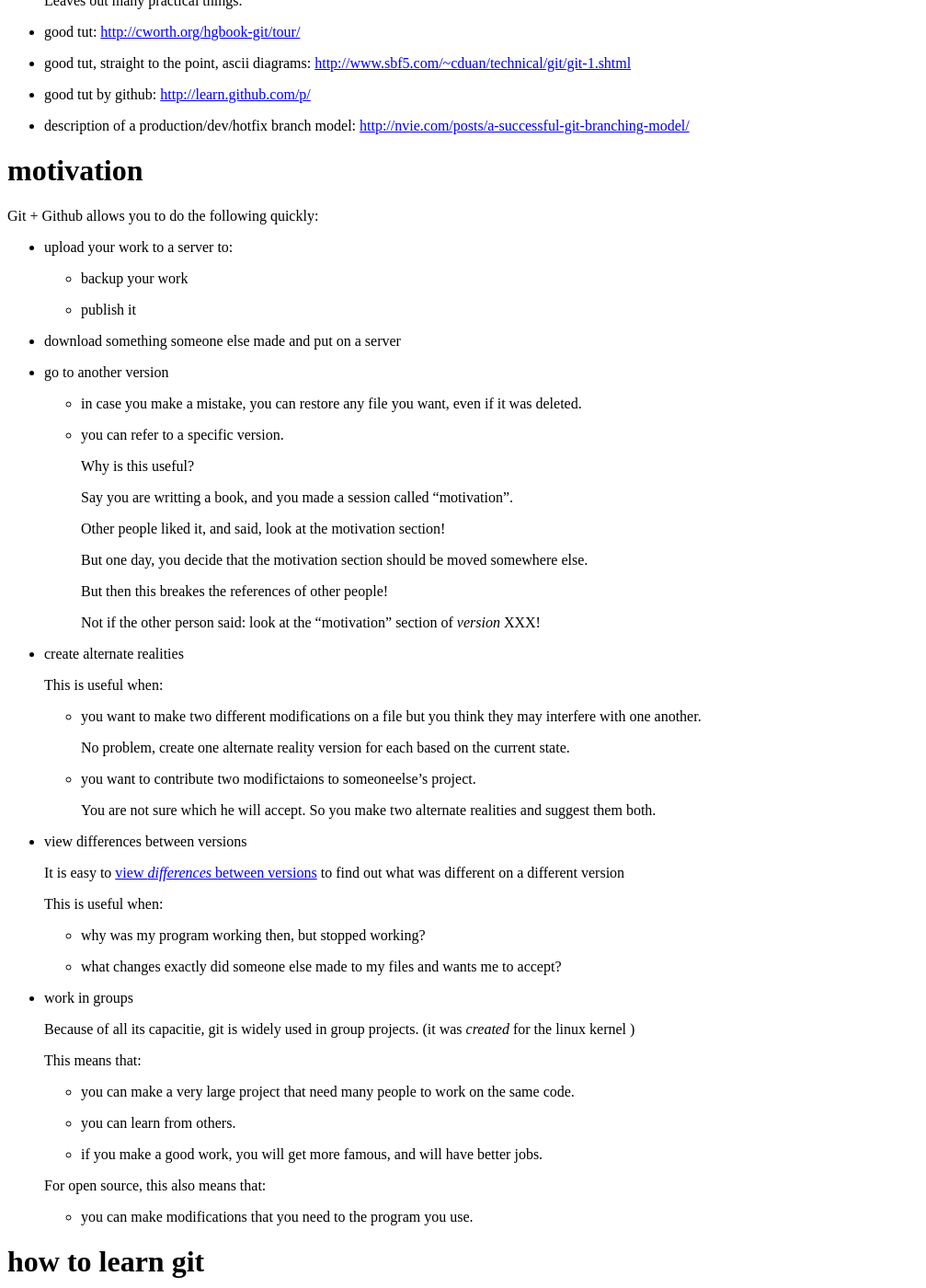
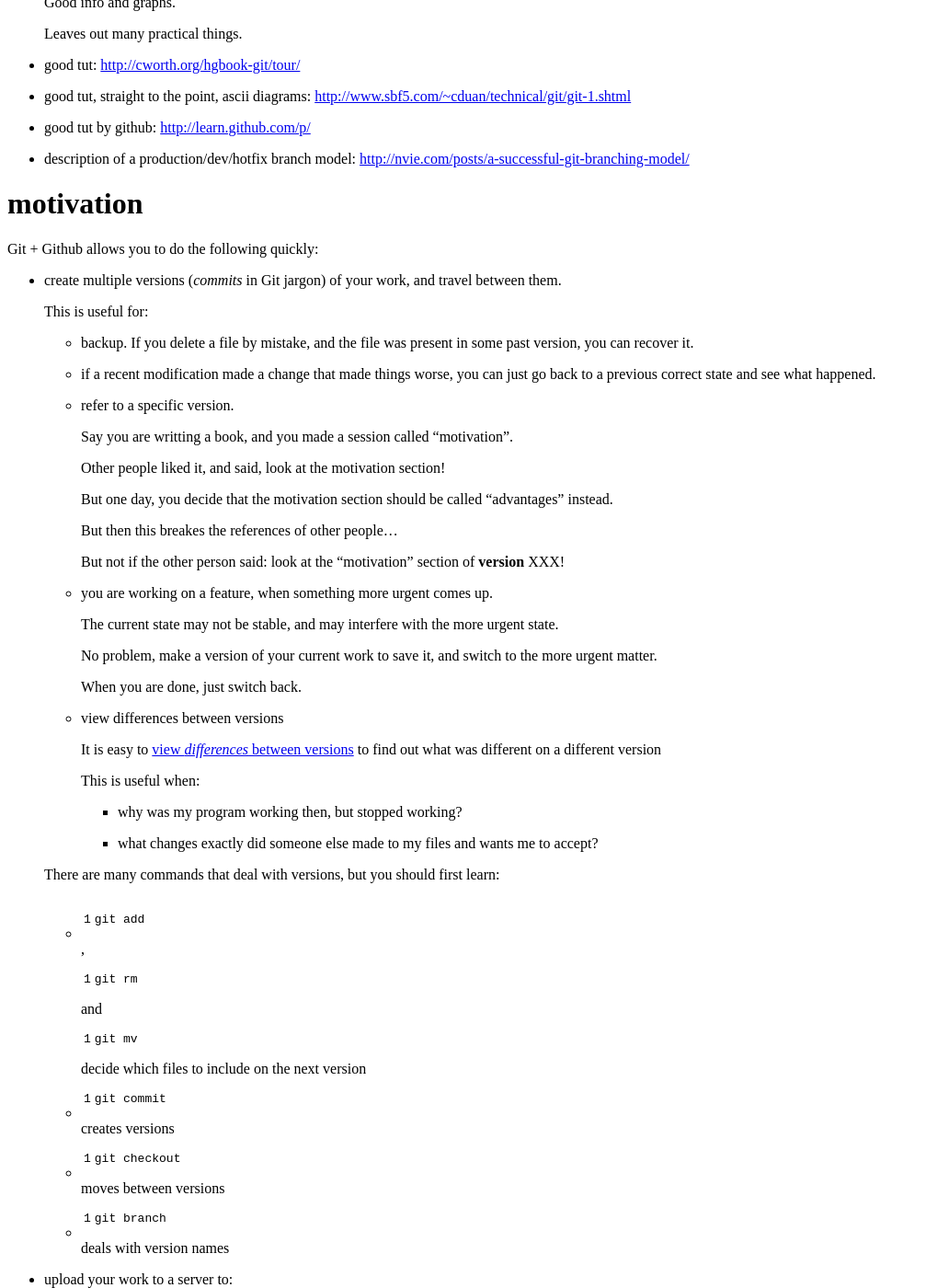
Before and after one commit to cirosantilli/git-tutorial, a Jekyll site: the page built from index.md, in a window 1280 px wide and 1400 px high, scrolled down 3401 px. Shown: the whole window at 92% size, without its empty margins (0-1007 px from the left). Built offline with Jekyll 4.4.1, drawn with Linux system fonts in a browser that asks for light colours; nearby versions of some CDN libraries; some of the changed text lies outside the part shown.

Commit message:
Improve motivation section

```diff
--- a/index.md
+++ b/index.md
@@ -27,57 +27,63 @@ Contributions are very welcome. BSD 3-clause license.
 
 Git + Github allows you to do the following quickly:
 
+- create multiple versions (*commits* in Git jargon) of your work, and travel between them.
+
+    This is useful for:
+
+    - backup. If you delete a file by mistake, and the file was present in some past version, you can recover it.
+
+    - if a recent modification made a change that made things worse, you can just go back to a previous correct state and see what happened.
+
+    - refer to a specific version.
+
+        Say you are writting a book, and you made a session called "motivation".
+
+        Other people liked it, and said, look at the motivation section!
+
+        But one day, you decide that the motivation section should be called "advantages" instead.
+
+        But then this breakes the references of other people...
+
+        But not if the other person said: look at the "motivation" section of **version** XXX!
+
+    - you are working on a feature, when something more urgent comes up.
+
+        The current state may not be stable, and may interfere with the more urgent state.
+
+        No problem, make a version of your current work to save it, and switch to the more urgent matter.
+
+        When you are done, just switch back.
+
+    - view differences between versions
+
+        It is easy to [view *differences* between versions](#differences) to find out what was different on a different version
+
+        This is useful when:
+
+        - why was my program working then, but stopped working?
+
+        - what changes exactly did someone else made to my files and wants me to accept?
+
+    There are many commands that deal with versions, but you should first learn:
+
+    - `git add`, `git rm` and `git mv` decide which files to include on the next version
+    - `git commit` creates versions
+    - `git checkout` moves between versions
+    - `git branch` deals with version names
+
 - upload your work to a server to:
 
-    - backup your work
-
+    - back it up
     - publish it
 
-- download something someone else made and put on a server
-
-- go to another version
-
-    - in case you make a mistake, you can restore any file you want, even if it was deleted.
-
-    - you can refer to a specific version.
-
-        Why is this useful?
-
-        Say you are writting a book, and you made a session called "motivation".
-
-        Other people liked it, and said, look at the motivation section!
-
-        But one day, you decide that the motivation section should be moved somewhere else.
-
-        But then this breakes the references of other people!
-
-        Not if the other person said: look at the "motivation" section of *version* XXX!
-
-- create alternate realities
-
-    This is useful when:
-
-    - you want to make two different modifications on a file but you think they may interfere with one another.
-
-        No problem, create one alternate reality version for each based on the current state.
-
-    - you want to contribute two modifictaions to someoneelse's project.
-
-        You are not sure which he will accept. So you make two alternate realities and suggest them both.
-
-- view differences between versions
-
-    It is easy to [view *differences* between versions](#differences) to find out what was different on a different version
-
-    This is useful when:
-
-    - why was my program working then, but stopped working?
-
-    - what changes exactly did someone else made to my files and wants me to accept?
+    The main command to do those things is `git push`.
+
+- download something someone else made public. `git clone` is the way to go.
 
 - work in groups
 
-    Because of all its capacitie, git is widely used in group projects. (it was *created* for the linux kernel )
+    Because of all its capacities, git is widely used in group projects. (it was *created* for the linux kernel )
 
     This means that:
 
@@ -105,38 +111,38 @@ To learn it:
 
     use the standard repos generated in [test repos]
 
-- visualize the commit tree whenever you don't know what is going on.
-
-    once you see the tree, and how to modify it, everything falls into place!
+- visualize *everything* the commit tree whenever you don't know what is going on.
+
+    Once you see the tree, and how to modify it, everything falls into place!
 
 #setup
 
 Before anything else install git.
 
-On on ubuntu:
-
-    sudo aptitude insatll git
+On on Ubuntu for example do:
+
+    sudo apt-get insatll git
 
 Next configure git:
 
     git config --global user.name "Ciro Duran Santilli"
     git config --global user.email "ciro@mail.com"
 
-You will also want to install a local gui git viewer:
-
-    sudo aptitude insatll gitk
-
-It makes it easy to see certain things
+You will also want to install a local GUI git viewer:
+
+    sudo apt-get insatll gitk
+
+It makes it easier to see the version tree.
 
 #repository
 
-Git works inside the dirs you tell it to work.
-
-Those dirs are called *repositories*, *repo* for short.
+Git works inside the directories you tell it to work.
+
+Those directories are called *repositories*, *repo* for short.
 
 To create a new repo, use [init].
 
-To copy an existin repo, use [clone]. No need to init it after you clone it.
+To copy an existing repo, use [clone]. No need to `git init` it after you clone it.
 
 To transform a repo into a non repo, remove the `.git` dir (and maybe other files like `.gitignore`)
 
@@ -154,7 +160,7 @@ Most of git operations are based on versions, so you'd better know how to create
 
 To create a version you need to:
 
-- decide what files will be included in the version with [add], [rm] or [reset]
+- decide what files will be included in the version with [add], [rm], [mv], and many others.
 - create the version with [commit]
 
 You can see what would be included in the next version with [status]
@@ -185,15 +191,21 @@ And if nothing changes, it says so.
 
 Check out the [add], [rm] and [reset] commands to see how it behaves (it is only cool once you start changing the repo).
 
-#definition: index
-
-Is where git stores what will be kept for next version
+#working tree
+
+Is all the "regular" files that lie outside the `.git` directory.
+
+#index
+
+Is where git stores what will be kept for next version.
 
 It can modified with may commands such as [add], [rm], [mv], or [reset].
 
-#definition: working tree
-
-Is all the "regular" files that lie outside the `.git` dir.
+#staged
+
+When a file on the working tree is added to the index, its changes are said to be *staged*.
+
+By analogy, if you modify the working tree and don't add it to the index, the changes are said to be *unstaged*.
 
 #ls-files
 
@@ -752,8 +764,15 @@ Now status only says that `b` is untracked and nothing about `a`.
 
 It is recommended that the commit message be like:
 
-- start with a summary line of max 50 characters
-- black line
+- start with a summary line of max 70 characters
+
+    The initial line should:
+
+    - be in the imperative, e.g., "Make" instead of "Made"
+    - start with a capital letter
+    - end with a period.
+
+- blank line
 - full explanation of the changes unless they are trivial.
 
 In practice, commits usually link commit messages to the issue they fix, or rely on the Merge Request description for the extended information.
@@ -1633,9 +1652,14 @@ Start from [2]
 
 #stash
 
-Saves all modifications which are not on the index and returns the working tree to `HEAD` into a modification stack called *stash*.
+Saves all unstaged modifications of the working tree, and returns the working tree to `HEAD` into a modification stack called *stash*.
 
 The changes can be applied to any branch afterwards.
+
+This is a common operation when:
+
+- you are working on a branch, when a more urgent branch needs fixing, but you don't want to create a commit just to save the current state
+- you want to apply working tree modifications to another branch
 
 Push changes to the top of the stash:
 
@@ -1821,9 +1845,7 @@ It is possible to push the current branch by using:
 
 Can only delete a branch if it is not he current one.
 
-It does not seem possible to modify the current remote in pure git unless you can login into the remote machine.
-
-Github for example allows this under `Settings > Default Branch`.
+Modify current branch on remote: <http://stackoverflow.com/questions/1485578/how-do-i-change-a-git-remote-head-to-point-to-something-besides-master>
 
 #remote
 
@@ -2101,7 +2123,22 @@ To create a bare repo that is a clone of another repo:
 
     git clone --bare other
 
-Bare repositories also have a current branch. This is the branch that Github shows by default. This is also important when deleting remotes with `git push remote --delete branch`, since it is not possible to delete the current remote.
+##current branch
+
+The active or current branch of a bare repository is what its `HEAD` points to.
+
+This has the following effects:
+
+- `clone` automatically checks out one of the branches which are on the same ref as the `HEAD`
+- when deleting remotes with `git push remote --delete branch`, it is not possible to delete the current remote.
+- it is the branch that Github shows by default.
+
+It is not possible to use `checkout` on a remote branch since checkout also acts on the working tree. You must use `update-ref` or better `symbolic-ref`:
+
+    git update-ref   HEAD <hash>
+    git symbolic-ref HEAD refs/heads/something
+
+As of 1.8.4, there seems to be no way to conveniently change the current remote branch: <http://stackoverflow.com/questions/1485578/how-do-i-change-a-git-remote-head-to-point-to-something-besides-master>
 
 #pull
 
```
